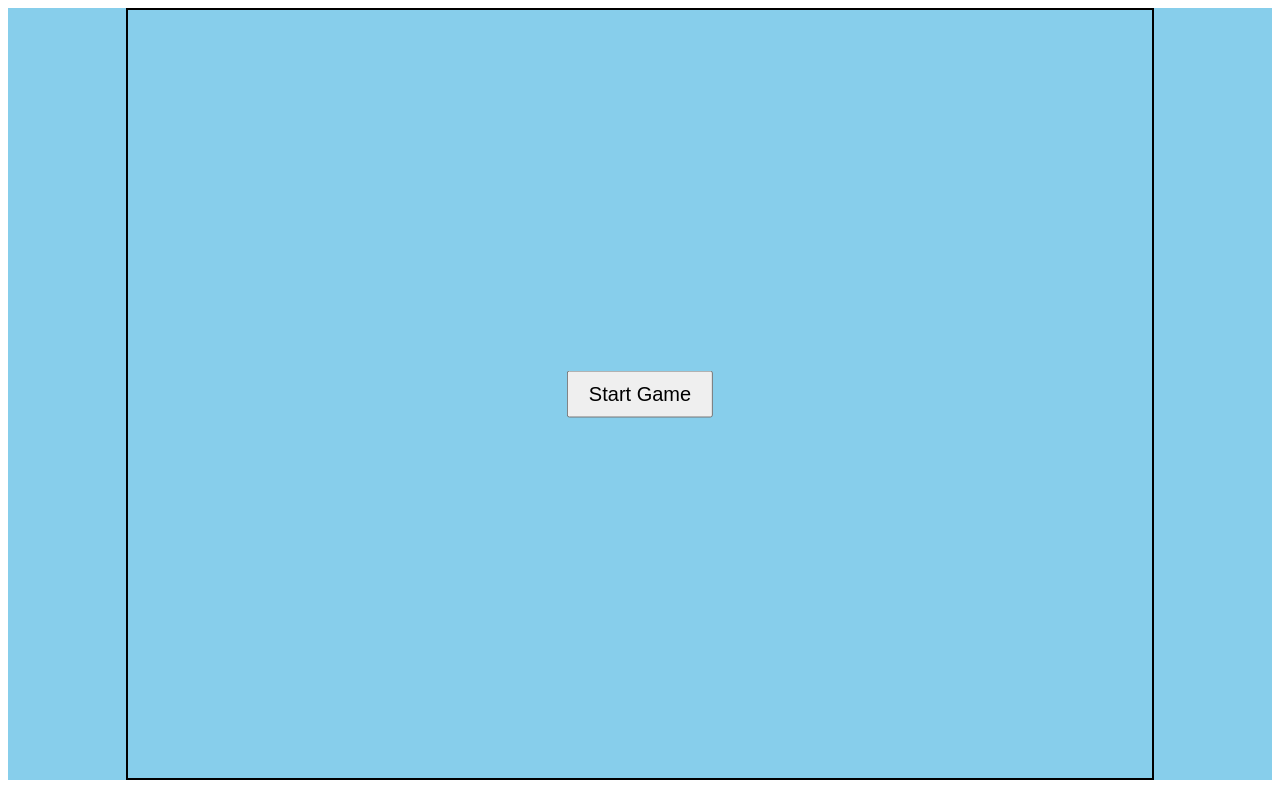
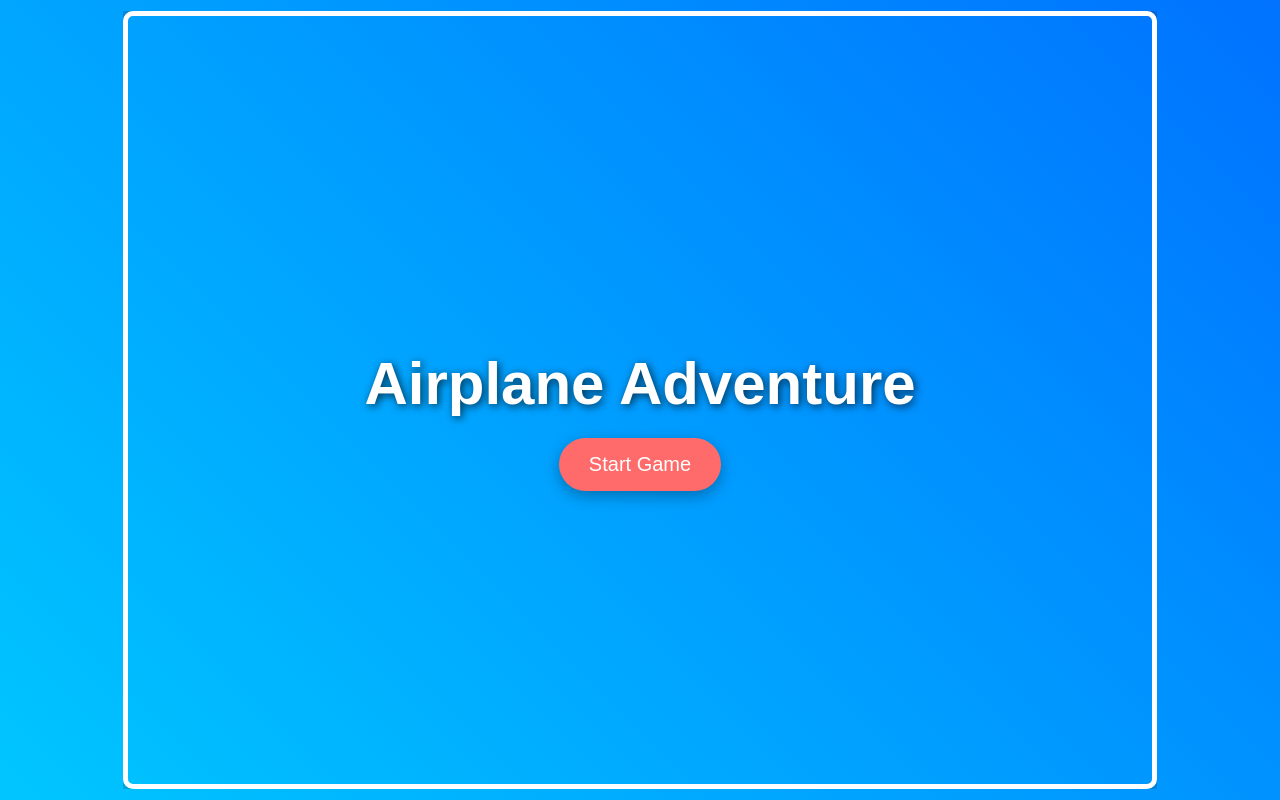
Before and after one commit to faisalkhandev/skyAngelV2, a React (Vite) app: page / in a window 1280 px wide. Built offline with nearby package versions, Linux system fonts and the light colour scheme.

Commit message:
version 2.5 done. before dinner

```diff
--- a/src/App.css
+++ b/src/App.css
@@ -1,18 +1,101 @@
-/* Add this to your CSS file (e.g., App.css) */
+/* App.css */
 
-/* Style for the game container */
-.game-canvas-container {
+/* Apply global styles to remove scrollbars */
+html, body {
+  margin: 0;
+  padding: 0;
+  width: 100%;
+  height: 100%;
+  overflow: hidden; /* Remove scrollbars */
   display: flex;
   justify-content: center;
   align-items: center;
-  height: 100vh; /* Full height of the viewport */
-  width: 100vw; /* Full width of the viewport */
-  background-color: #f0f0f0; /* Optional: background color */
-  position: relative; /* Allow absolute positioning for the canvas */
+  background: linear-gradient(45deg, #00c6ff, #0072ff);
+  font-family: 'Poppins', sans-serif;
 }
 
-/* Style for the canvas itself */
-canvas {
-  border: 2px solid #000; /* Optional: border for canvas */
-  background-color: #87ceeb; /* Optional: sky color */
+.game-canvas-container {
+  position: relative;
+  width: 100%;
+  height: 100%;
+  display: flex;
+  justify-content: center;
+  align-items: center;
+  overflow: hidden; /* Ensure no scrollbars */
 }
+
+.start-screen {
+  position: absolute;
+  text-align: center;
+  color: white;
+  z-index: 1;
+  transform: translateY(-50%);
+  top: 50%;
+  opacity: 0;
+  animation: fadeIn 1s forwards;
+}
+
+.start-screen h1 {
+  font-size: 60px;
+  margin-bottom: 20px;
+  font-family: 'Poppins', sans-serif;
+  text-shadow: 2px 2px 8px rgba(0, 0, 0, 0.7);
+}
+
+.start-button {
+  padding: 15px 30px;
+  font-size: 20px;
+  color: white;
+  background-color: #ff6b6b;
+  border: none;
+  border-radius: 30px;
+  cursor: pointer;
+  box-shadow: 0 5px 15px rgba(0, 0, 0, 0.3);
+  transition: transform 0.2s ease;
+}
+
+.start-button:hover {
+  transform: scale(1.1);
+}
+
+.start-button:active {
+  transform: scale(1);
+}
+
+.game-canvas {
+  width: 100%;
+  height: 100%;
+  object-fit: cover; /* Make sure it fits in the container */
+  max-width: 1024px;  /* Maximum width for the canvas */
+  max-height: 768px; /* Maximum height for the canvas */
+  border: 5px solid #fff;
+  box-shadow: 0 0 20px rgba(0, 0, 0, 0.5);
+  border-radius: 10px;
+}
+
+.pause-button {
+  position: absolute;
+  top: 20px;
+  right: 20px;
+  font-size: 18px;
+  padding: 10px;
+  background-color: rgba(255, 255, 255, 0.8);
+  border: none;
+  border-radius: 5px;
+  cursor: pointer;
+  font-family: 'Poppins', sans-serif;
+}
+
+.pause-button:hover {
+  background-color: rgba(255, 255, 255, 1);
+}
+
+/* Animation */
+@keyframes fadeIn {
+  0% {
+    opacity: 0;
+  }
+  100% {
+    opacity: 1;
+  }
+}
--- a/src/App.jsx
+++ b/src/App.jsx
@@ -1,8 +1,7 @@
 /* App.jsx */
-import React, { useState } from 'react';
+import { useState } from 'react';
 import GameCanvas from './components/GameCanvas';
 import GameOverScreen from './components/GameOverScreen';
-import StartScreen from './components/StartScreen'; // If you have a separate start screen component
 import './App.css';
 
 function App() {
--- a/src/components/GameCanvas.jsx
+++ b/src/components/GameCanvas.jsx
@@ -1,5 +1,5 @@
+/* eslint-disable react/prop-types */
 /* GameCanvas.jsx */
-/* eslint-disable react/prop-types */
 import { useEffect, useRef, useState } from 'react';
 import {
     initializeGame,
@@ -16,14 +16,13 @@ import {
 
 const GameCanvas = ({ onGameOver }) => {
     const canvasRef = useRef(null);
-    const gameRef = useRef(null); // Reference to the game state
-    const [started, setStarted] = useState(false); // Tracks if the game has started
-    const [paused, setPaused] = useState(false); // Tracks if the game is paused
-    const animationFrameId = useRef(null); // Stores the ID for requestAnimationFrame
-    const fuelIntervalId = useRef(null); // Stores the ID for fuel decrease interval
-    const [imagesLoaded, setImagesLoaded] = useState(false); // Tracks if images are loaded
+    const gameRef = useRef(null);
+    const [started, setStarted] = useState(false);
+    const [paused, setPaused] = useState(false);
+    const [imagesLoaded, setImagesLoaded] = useState(false);
+    const animationFrameId = useRef(null);
+    const fuelIntervalId = useRef(null);
 
-    // Image sources
     const imageSources = {
         aircraft: '/images/aircraft.png',
         bird: '/images/bird.png',
@@ -32,9 +31,8 @@ const GameCanvas = ({ onGameOver }) => {
         cloud: '/images/cloud.png',
     };
 
-    const images = useRef({}); // Stores loaded images
+    const images = useRef({});
 
-    // Preload images function
     const preloadImages = () => {
         const imagePromises = Object.keys(imageSources).map((key) => {
             const img = new Image();
@@ -56,12 +54,10 @@ const GameCanvas = ({ onGameOver }) => {
             .catch((error) => console.error('Error loading images:', error));
     };
 
-    // Load images on component mount
     useEffect(() => {
         preloadImages();
     }, []);
 
-    // Handle keydown events for aircraft movement and pause
     const handleKeyDown = (e) => {
         if (!started || paused || !gameRef.current) return;
 
@@ -86,7 +82,6 @@ const GameCanvas = ({ onGameOver }) => {
         }
     };
 
-    // Add event listener for keydown when game starts
     useEffect(() => {
         if (started) {
             window.addEventListener('keydown', handleKeyDown);
@@ -96,12 +91,10 @@ const GameCanvas = ({ onGameOver }) => {
         };
     }, [started, paused]);
 
-    // Toggle pause state
     const togglePause = () => {
         setPaused((prev) => !prev);
     };
 
-    // End the game
     const endGame = () => {
         setStarted(false);
         setPaused(false);
@@ -118,7 +111,6 @@ const GameCanvas = ({ onGameOver }) => {
         });
     };
 
-    // Start the game loop using requestAnimationFrame
     const startGameLoop = () => {
         const loop = () => {
             if (!paused && gameRef.current) {
@@ -126,17 +118,10 @@ const GameCanvas = ({ onGameOver }) => {
                 const ctx = canvas.getContext('2d');
                 ctx.clearRect(0, 0, canvas.width, canvas.height);
 
-                // Draw game elements
                 const { aircraft, birds, parachutes, stars, clouds } = gameRef.current;
 
                 if (aircraft.image) {
-                    ctx.drawImage(
-                        aircraft.image,
-                        aircraft.x,
-                        aircraft.y,
-                        aircraft.width,
-                        aircraft.height
-                    );
+                    ctx.drawImage(aircraft.image, aircraft.x, aircraft.y, aircraft.width, aircraft.height);
                 }
 
                 birds.forEach((bird) => {
@@ -163,60 +148,51 @@ const GameCanvas = ({ onGameOver }) => {
                     }
                 });
 
-                // Draw UI Elements
                 ctx.fillStyle = 'white';
                 ctx.font = '20px Arial';
-                ctx.fillText(`Fuel: ${gameRef.current.fuel}`, 10, 30);
-                ctx.fillText(`Time: ${gameRef.current.time}`, 10, 60);
-                ctx.fillText(`Stars: ${gameRef.current.starsCollected}`, 10, 90);
+                ctx.fillText(`Fuel: ${gameRef.current.fuel}`, 15, 50);
+                ctx.fillText(`Time: ${gameRef.current.time}`, 15, 80);
+                ctx.fillText(`Stars: ${gameRef.current.starsCollected}`, 15, 110);
 
-                // Update game state
                 updateGameState(gameRef.current);
 
-                // Move clouds to simulate movement
                 gameRef.current.clouds.forEach((cloud) => {
                     cloud.x -= cloud.speed;
                     if (cloud.x + cloud.width < 0) {
                         cloud.x = canvas.width;
-                        cloud.y = Math.random() * (canvas.height / 2); // Random Y position for clouds
+                        cloud.y = Math.random() * (canvas.height / 2);
                     }
                 });
 
-                // Generate new game elements randomly
-                if (Math.random() < 0.02) generateBirds(gameRef.current); // 2% chance each frame
-                if (Math.random() < 0.01) generateParachutes(gameRef.current); // 1% chance each frame
-                if (Math.random() < 0.01) generateStars(gameRef.current); // 1% chance each frame
+                if (Math.random() < 0.02) generateBirds(gameRef.current);
+                if (Math.random() < 0.01) generateParachutes(gameRef.current);
+                if (Math.random() < 0.01) generateStars(gameRef.current);
 
-                // Check for collisions with birds
                 if (checkCollision(gameRef.current)) {
                     endGame();
-                    return; // Stop the loop after game ends
+                    return;
                 }
             }
 
-            // Continue the loop
             animationFrameId.current = requestAnimationFrame(loop);
         };
 
-        // Start the loop
         animationFrameId.current = requestAnimationFrame(loop);
     };
 
-    // Start the fuel and timer interval
     const startFuelTimer = () => {
         fuelIntervalId.current = setInterval(() => {
             if (!paused && gameRef.current) {
-                gameRef.current.fuel = Math.max(0, gameRef.current.fuel - 1); // Decrease fuel by 1
-                gameRef.current.time += 1; // Increase time by 1 second
+                gameRef.current.fuel = Math.max(0, gameRef.current.fuel - 1);
+                gameRef.current.time += 1;
 
                 if (gameRef.current.fuel === 0) {
                     endGame();
                 }
             }
-        }, 1000); // Every second
+        }, 1000);
     };
 
-    // Start the game when "Start Game" button is clicked
     const startGame = () => {
         if (!imagesLoaded) {
             console.error('Images not loaded yet');
@@ -227,14 +203,13 @@ const GameCanvas = ({ onGameOver }) => {
             const initialGame = initializeGame(canvas.width, canvas.height, images.current);
             gameRef.current = initialGame;
 
-            // Initialize clouds for movement
             for (let i = 0; i < 5; i++) {
                 gameRef.current.clouds.push({
                     x: Math.random() * canvas.width,
                     y: Math.random() * (canvas.height / 2),
                     width: 100,
                     height: 60,
-                    speed: 0.5 + Math.random() * 1, // Cloud speed between 0.5 - 1.5
+                    speed: 0.5 + Math.random() * 1,
                     image: images.current.cloud,
                 });
             }
@@ -245,70 +220,19 @@ const GameCanvas = ({ onGameOver }) => {
         }
     };
 
-    // Render the component
     return (
-        <div
-            className="game-canvas-container"
-            style={{
-                position: 'relative',
-                width: '100%',
-                height: '100%',
-                display: 'flex',
-                justifyContent: 'center',
-                alignItems: 'center',
-                backgroundColor: '#87CEEB', // Sky blue background
-            }}
-        >
-            {/* Start Screen */}
-            {!started && imagesLoaded && (
-                <div
-                    className="start-screen"
-                    style={{
-                        position: 'absolute',
-                        top: '50%',
-                        left: '50%',
-                        transform: 'translate(-50%, -50%)',
-                        zIndex: 1,
-                    }}
-                >
-                    <button
-                        onClick={startGame}
-                        style={{
-                            padding: '10px 20px',
-                            fontSize: '20px',
-                            cursor: 'pointer',
-                        }}
-                    >
+        <div className="game-canvas-container">
+            {!started && (
+                <div className="start-screen">
+                    <h1>Airplane Adventure</h1>
+                    <button className="start-button" onClick={startGame}>
                         Start Game
                     </button>
                 </div>
             )}
-
-            {/* Canvas */}
-            <canvas
-                ref={canvasRef}
-                width={1024}
-                height={768}
-                style={{
-                    backgroundColor: '#87CEEB', // Sky blue background
-                    border: '2px solid #000', // Optional: border for visibility
-                }}
-            />
-
-            {/* Pause/Resume Button */}
+            <canvas ref={canvasRef} className="game-canvas" width="1024" height="768" />
             {started && (
-                <button
-                    onClick={togglePause}
-                    style={{
-                        position: 'absolute',
-                        top: '10px',
-                        right: '10px',
-                        padding: '10px 20px',
-                        fontSize: '16px',
-                        cursor: 'pointer',
-                        zIndex: 1,
-                    }}
-                >
+                <button className="pause-button" onClick={togglePause}>
                     {paused ? 'Resume' : 'Pause'}
                 </button>
             )}
--- a/src/utils/gameLogic.js
+++ b/src/utils/gameLogic.js
@@ -150,8 +150,8 @@ export const updateGameState = (game) => {
             star.y < game.aircraft.y + game.aircraft.height &&
             star.y + star.height > game.aircraft.y
         ) {
-            game.starsCollected += 1; // Increase stars count
-            return false; // Remove star from the game
+            game.starsCollected += 1;
+            return false;
         }
 
         return star.y < game.height; // Keep star if still on screen
```
